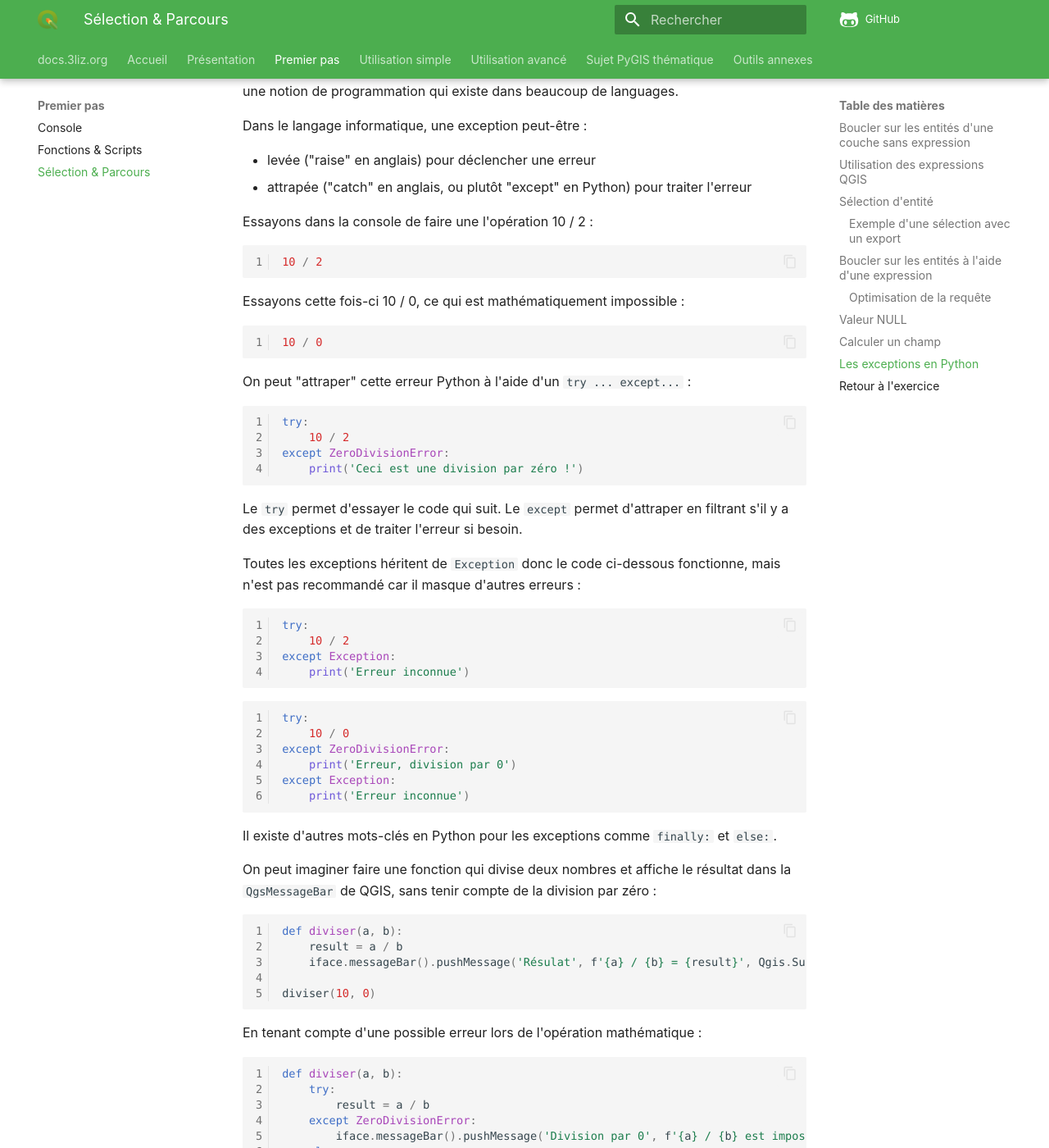
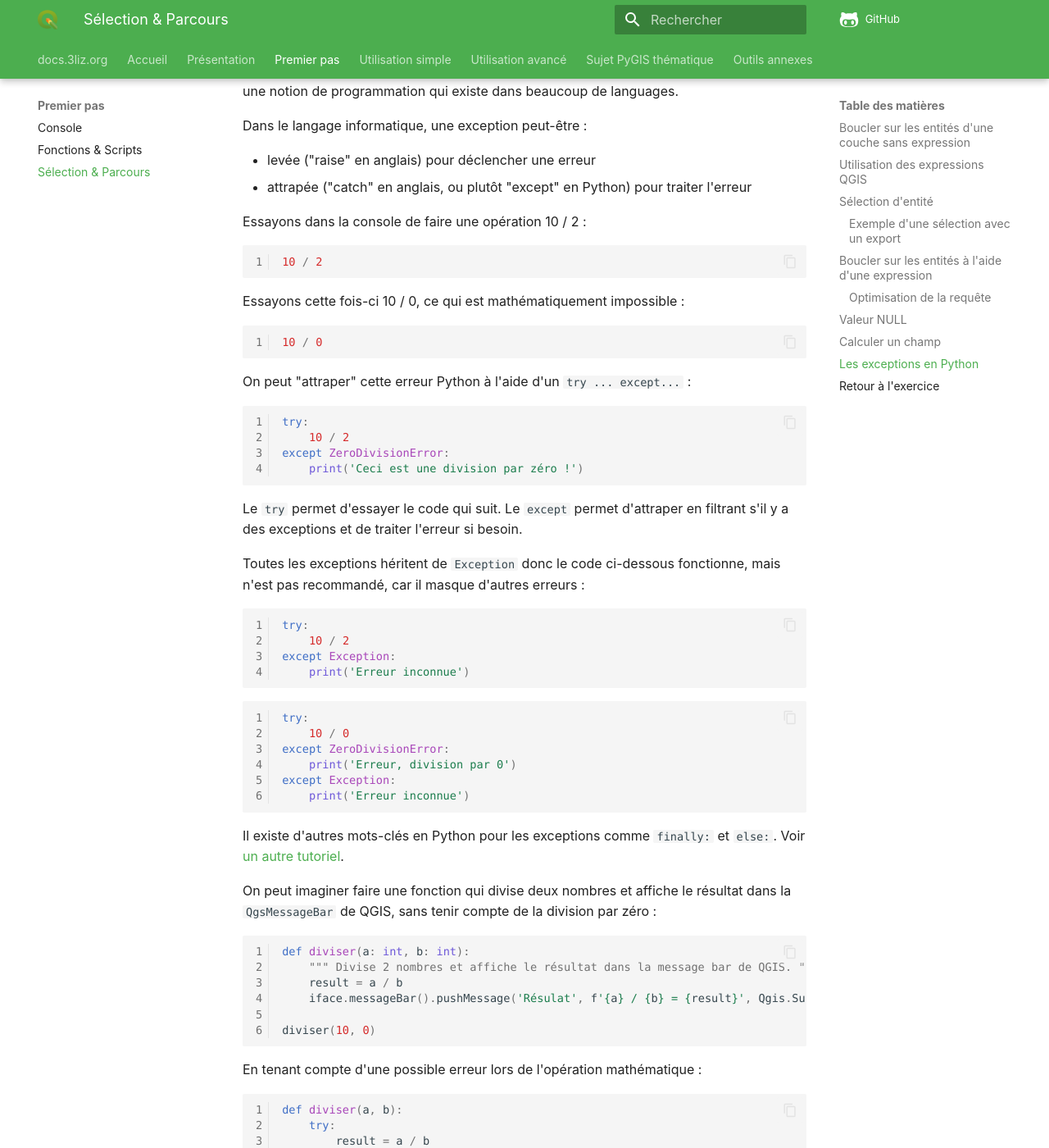
Before and after one commit to 3liz/formation-pyqgis, an MkDocs documentation site: the page built from docs/selection-parcours-entites.md, in a window 1280 px wide and 1400 px high, scrolled down 4739 px. Shown: the whole window at 82% size. Built offline with MkDocs 1.6.1 and Material for MkDocs 9.7.7, drawn with Linux system fonts in a browser that asks for light colours; nearby versions of some CDN libraries; comment, search, counter and statistics services are not loaded; some of the changed text lies outside the part shown.

Commit message:
Update exceptions

````diff
--- a/docs/selection-parcours-entites.md
+++ b/docs/selection-parcours-entites.md
@@ -183,7 +183,7 @@ il faut **supprimer** la ligne `NoGeometry` si vous l'avez.
 
 ## Valeur NULL
 
-En PyQGIS, il existe la valeur `NULL` qui peut-être présente dans la table attributaire d'une couche vecteur.
+En PyQGIS, il existe la valeur `NULL` qui peut être présente dans la table attributaire d'une couche vecteur.
 
 ```python
 from qgis.PyQt.QtCore import NULL
@@ -217,7 +217,7 @@ Dans le langage informatique, une exception peut-être :
 * levée ("raise" en anglais) pour déclencher une erreur
 * attrapée ("catch" en anglais, ou plutôt "except" en Python) pour traiter l'erreur
 
-Essayons dans la console de faire une l'opération 10 / 2 :
+Essayons dans la console de faire une opération 10 / 2 :
 
 ```python
 10 / 2
@@ -241,7 +241,7 @@ Le `try` permet d'essayer le code qui suit. Le `except` permet d'attraper en fil
 et de traiter l'erreur si besoin.
 
 Toutes les exceptions héritent de `Exception` donc le code ci-dessous fonctionne, mais n'est pas
-recommandé car il masque d'autres erreurs :
+recommandé, car il masque d'autres erreurs :
 
 ```python
 try:
@@ -260,12 +260,14 @@ except Exception:
 ```
 
 Il existe d'autres mots-clés en Python pour les exceptions comme `finally:` et `else:`.
+Voir [un autre tutoriel](https://fr.python-3.com/?p=3141).
 
 On peut imaginer faire une fonction qui divise deux nombres et affiche le résultat
 dans la `QgsMessageBar` de QGIS, sans tenir compte de la division par zéro :
 
 ```python
-def diviser(a, b):
+def diviser(a: int, b: int):
+    """ Divise 2 nombres et affiche le résultat dans la message bar de QGIS. """
     result = a / b
     iface.messageBar().pushMessage('Résulat', f'{a} / {b} = {result}', Qgis.Success)
 
````
Also changed, not shown: other parts of docs/selection-parcours-entites.md (+1 -1 lines).
